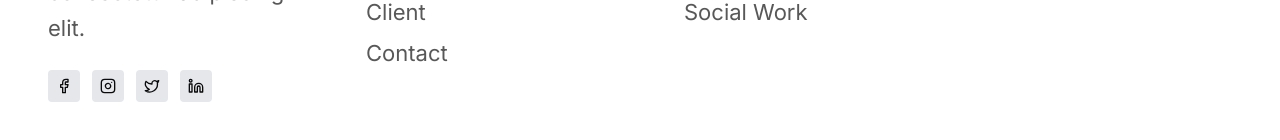
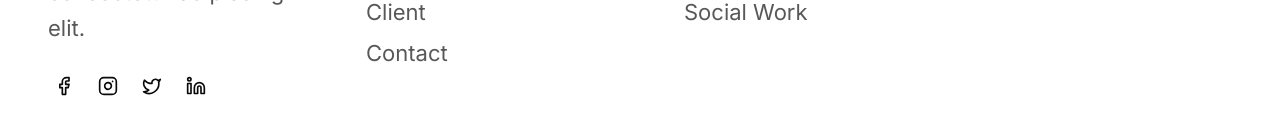
Before and after one commit to Roshen-Perera/ceylon-developers-portfolio, a Next.js app: page / in a window 1280 px wide. Shown: the part 9132-9272 px from the top of the page. Built offline with nearby package versions, Linux system fonts and the light colour scheme.

Commit message:
Update social media icons in Footer component for improved visibility and consistency

```diff
--- a/components/footer.tsx
+++ b/components/footer.tsx
@@ -19,27 +19,27 @@ const Footer = () => {
           <div className="flex gap-3">
             <a
               href="#"
-              className="w-8 h-8 rounded bg-gray-200 flex items-center justify-center hover:bg-gray-300 transition-colors"
+              className="w-8 h-8 rounded flex items-center justify-center hover:bg-gray-300 transition-colors"
             >
-              <Facebook size={16} />
+              <Facebook size={20} />
             </a>
             <a
               href="#"
-              className="w-8 h-8 rounded bg-gray-200 flex items-center justify-center hover:bg-gray-300 transition-colors"
+              className="w-8 h-8 rounded flex items-center justify-center hover:bg-gray-300 transition-colors"
             >
-              <Instagram size={16} />
+              <Instagram size={20} />
             </a>
             <a
               href="#"
-              className="w-8 h-8 rounded bg-gray-200 flex items-center justify-center hover:bg-gray-300 transition-colors"
+              className="w-8 h-8 rounded flex items-center justify-center hover:bg-gray-300 transition-colors"
             >
-              <Twitter size={16} />
+              <Twitter size={20} />
             </a>
             <a
               href="#"
-              className="w-8 h-8 rounded bg-gray-200 flex items-center justify-center hover:bg-gray-300 transition-colors"
+              className="w-8 h-8 rounded flex items-center justify-center hover:bg-gray-300 transition-colors"
             >
-              <Linkedin size={16} />
+              <Linkedin size={20} />
             </a>
           </div>
         </div>
```
